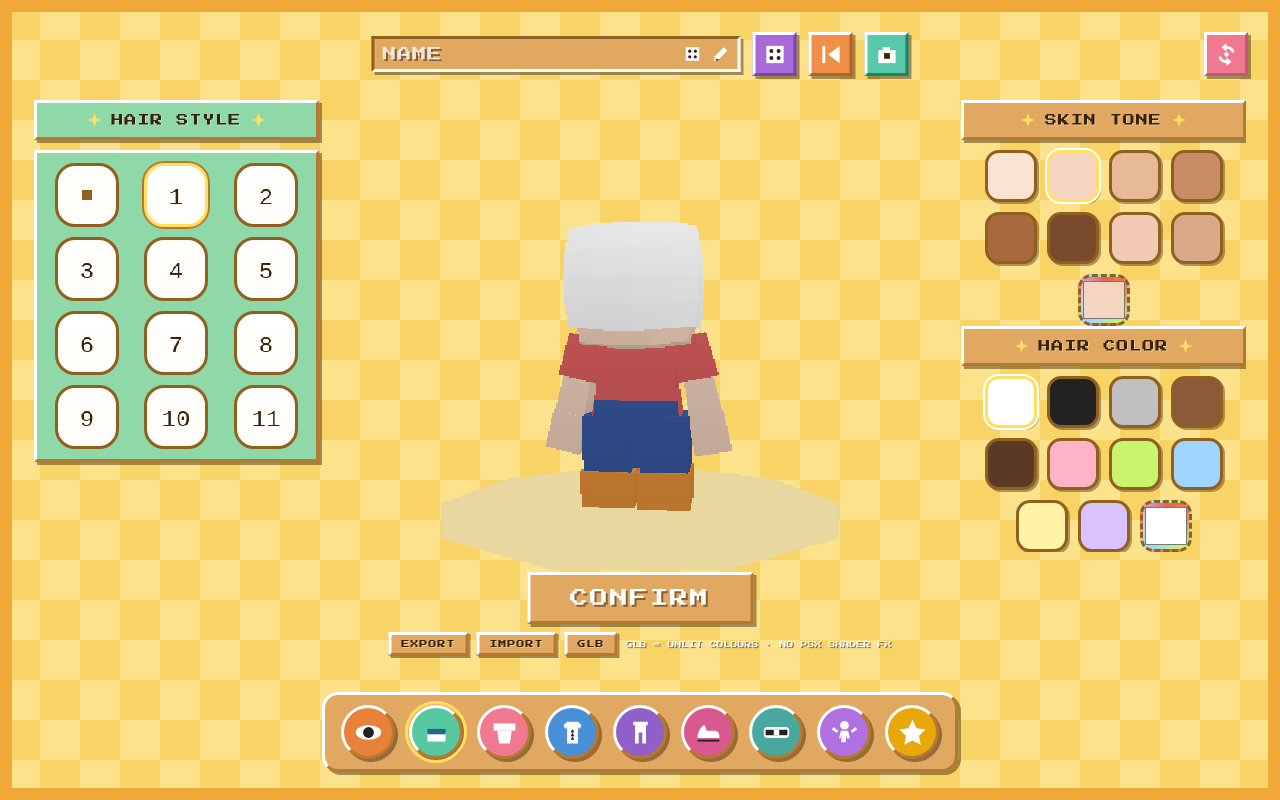
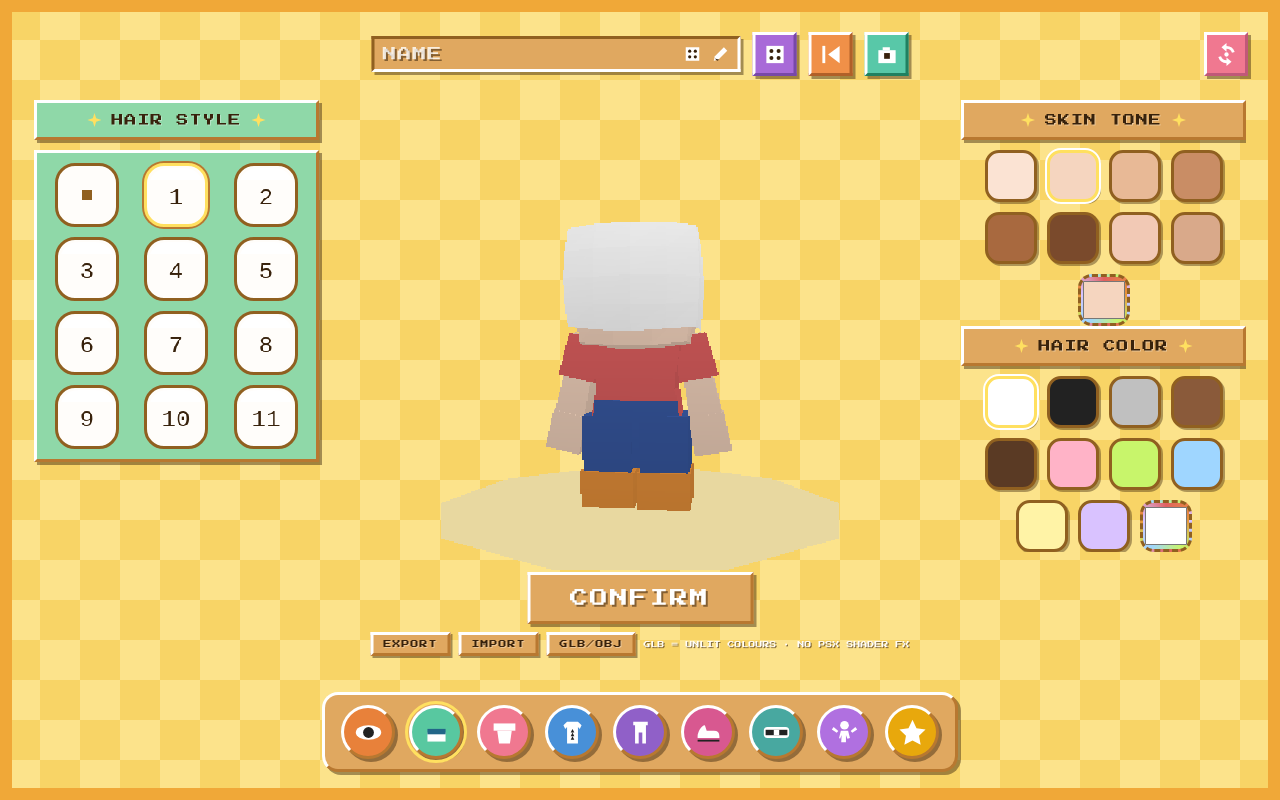
Before and after one commit to Tim0phy/psx-creator-kit, a website built with Vite: page index.html in a window 1280 px wide. Built offline with nearby package versions, Linux system fonts and the light colour scheme; animation ran at ten frames a second.

Commit message:
UI: relabel GLB button to GLB/OBJ (it opens the GLB+OBJ export panel)

```diff
--- a/index.html
+++ b/index.html
@@ -56,7 +56,7 @@
           <div id="transferRow">
             <button id="btnExport" title="Export config as JSON">EXPORT</button>
             <button id="btnImport" title="Import config from JSON">IMPORT</button>
-            <button id="btnGlb" title="Export GLB / OBJ" aria-label="Open the export panel">GLB</button>
+            <button id="btnGlb" title="Export GLB / OBJ" aria-label="Open the export panel">GLB/OBJ</button>
             <span id="glbNote" title="The exported GLB keeps flat unlit colours; the PSX pixel shader / post pipeline is not stored in the file">GLB = UNLIT COLOURS · NO PSX SHADER FX</span>
           </div>
         </div>
```
